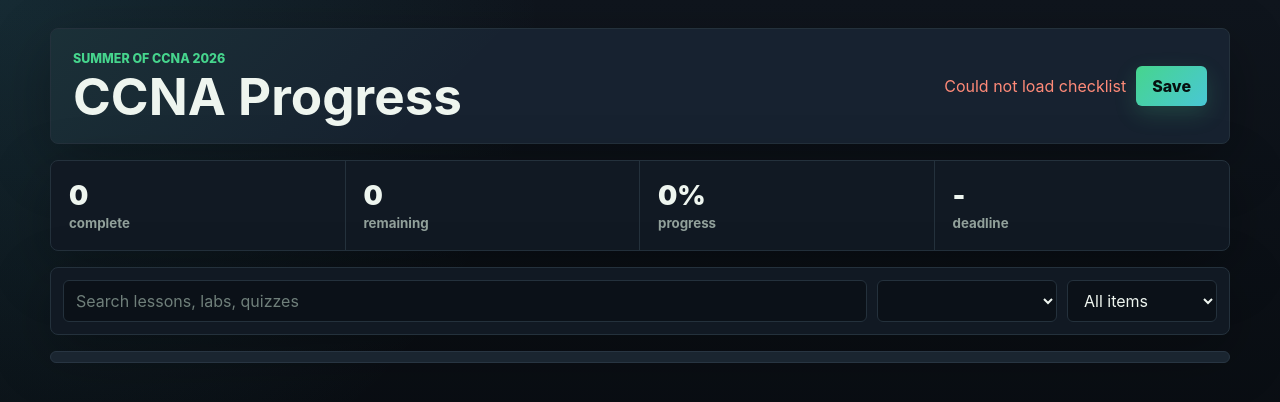
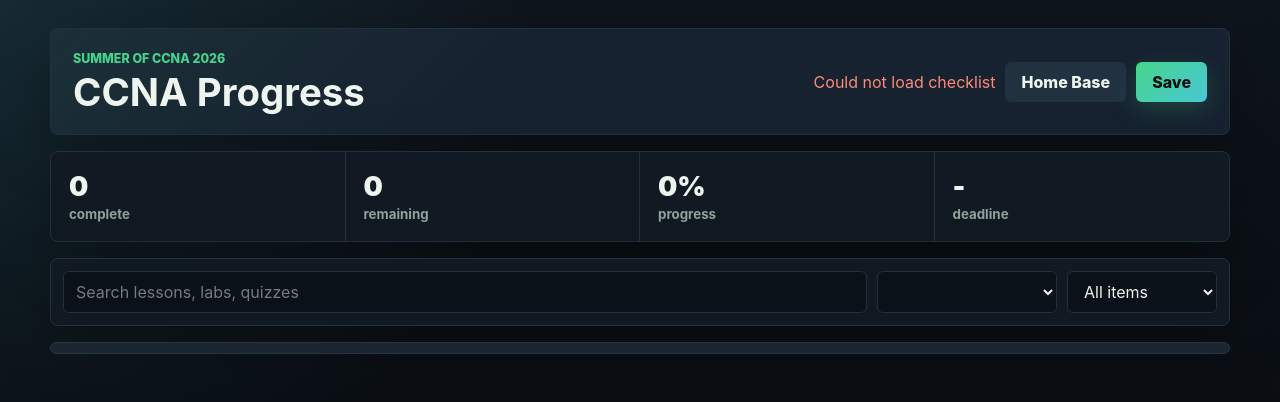
Before and after one commit to MelcuGoa/ccna-progress, a website: page public/index.html in a window 1280 px wide. Drawn offline with Linux system fonts and the light colour scheme; no server answers.

Commit message:
Adde Home Bae button in index.htrml

```diff
--- a/public/index.html
+++ b/public/index.html
@@ -19,6 +19,12 @@
         </div>
         <div class="status">
           <span id="saveState">Loading</span>
+          <a
+            class="button-link secondary"
+            href="https://academy.networkchuck.com/path-player?courseid=free-summer-of-ccna&unit=69f3d59acbef51228f0e7a09Unit"
+            target="_blank"
+            rel="noopener noreferrer"
+          >Home Base</a>
           <button id="saveButton" type="button">Save</button>
         </div>
       </header>
--- a/public/styles.css
+++ b/public/styles.css
@@ -81,8 +81,8 @@
 
 h1 {
   margin-bottom: 0;
-  font-size: clamp(2rem, 4vw, 4.4rem);
-  line-height: 0.95;
+  font-size: clamp(1.6rem, 3vw, 2.8rem);
+  line-height: 1.05;
   letter-spacing: 0;
 }
 
@@ -94,7 +94,11 @@
   white-space: nowrap;
 }
 
-button {
+button,
+.button-link {
+  display: inline-flex;
+  align-items: center;
+  justify-content: center;
   border: 0;
   border-radius: 6px;
   background: linear-gradient(135deg, var(--green), var(--teal));
@@ -107,14 +111,17 @@
   transition:
     transform 140ms ease,
     filter 140ms ease;
+  text-decoration: none;
 }
 
-button:hover {
+button:hover,
+.button-link:hover {
   filter: brightness(1.07);
   transform: translateY(-1px);
 }
 
 button:focus-visible,
+.button-link:focus-visible,
 input:focus-visible,
 select:focus-visible,
 textarea:focus-visible {
@@ -122,7 +129,8 @@
   outline-offset: 2px;
 }
 
-button.secondary {
+button.secondary,
+.button-link.secondary {
   background: #223140;
   color: var(--ink);
   box-shadow: none;
```
